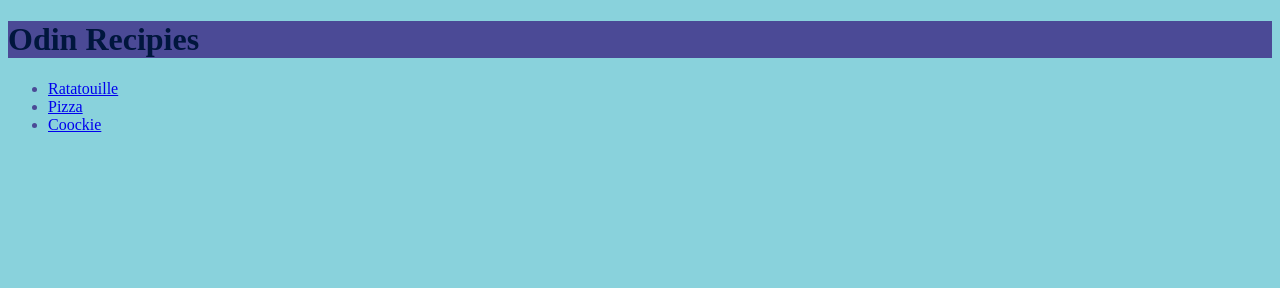
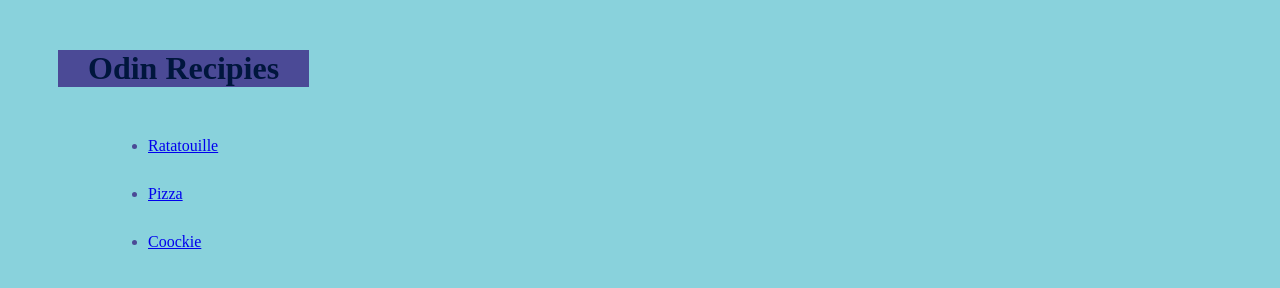
Before and after one commit to Maksim-Gro/odin-recipes, a plain HTML site: page main/index.html in a window 1280 px wide. Drawn offline with Linux system fonts and the light colour scheme.

Commit message:
Make preperarations to add css
Made a new main file with the main html and css file
Made a new photo file and put all the photos in it to be organised
Made a specal file for each of the sub websites
(cooockies,ratatouille,pizza)

```diff
--- a/index.html
+++ b/main/index.html
@@ -8,9 +8,9 @@
     <body>
         <h1 class="sign">Odin Recipies</h1>
         <ul class="list">
-            <li><a href="recipies/ratatouille.html">Ratatouille</a></li>
-            <li><a href="recipies/pizza.html">Pizza</a></li>
-            <li><a href="recipies/cookie.html">Coockie</a></li>
+            <li class="Ratatouille"><a href="../recipies/ratatouille/ratatouille.html">Ratatouille</a></li>
+            <li class="Pizza"><a href="../recipies/pizza/pizza.html">Pizza</a></li>
+            <li class="Coockie"><a href="../recipies/coockie/coockie.html">Coockie</a></li>
         </ul>
 
 
--- /dev/null
+++ b/main/style.css
@@ -0,0 +1,22 @@
+.sign{color: #00163D;
+    background-color: #4b4a96 ;
+    width: fit-content;
+    padding-left: 30px;
+    padding-right: 30px;
+    margin: 50px;
+    }
+.list{color: #4b4a96;
+    background-color: #89d2dc ;
+    align-self: center;
+    margin-left: 100px;}
+li.Ratatouille{
+    padding-bottom: 30px;
+}
+li.Pizza{
+    padding-bottom: 30px;
+}
+li.Cooockie{
+
+}
+
+body{ background-color:#89d2dc;}
--- a/style.css
+++ /dev/null
@@ -1,9 +0,0 @@
-.sign{color: #00163D;
-    background-color: #4b4a96 ;
-    align-self: center;
-    }
-.list{color: #4b4a96;
-    background-color: #89d2dc ;
-    align-self: center;}
-
-body{ background-color:#89d2dc;}
```
Also changed, not shown: recipies/coockie/coockie.html (renamed from recipies/cookie.html, +1 -1 lines), recipies/pizza/pizza.html (renamed from recipies/pizza.html, +1 -1 lines), recipies/ratatouille/ratatouille.html (renamed from recipies/ratatouille.html, +2 -2 lines), recipies/coockie/coockie.css (added), recipies/pizza/pizza.css (added), recipies/ratatouille/ratatouille.css (added).
